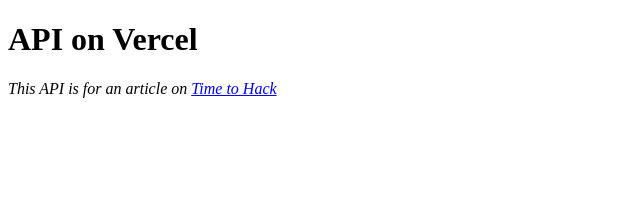
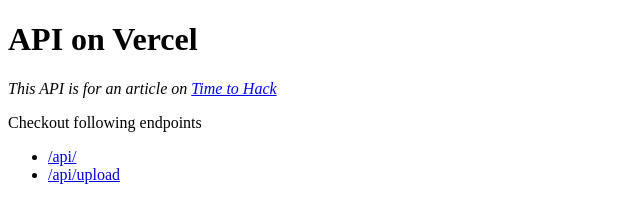
Before and after one commit to pankajpatel/abort-controller-test, a website: page index.html in a window 1280 px wide. Shown: the whole page, without its empty margins (0-640 px from the left). Drawn offline with Linux system fonts and the light colour scheme.

Commit message:
index html updated

```diff
--- a/index.html
+++ b/index.html
@@ -14,5 +14,10 @@
         <a href="https://time2hack.com">Time to Hack</a></i
       >
     </p>
+    <p>Checkout following endpoints</p>
+    <ul>
+      <li><a href="/api/">/api/</a></li>
+      <li><a href="/api/upload">/api/upload</a></li>
+    </ul>
   </body>
 </html>
```
